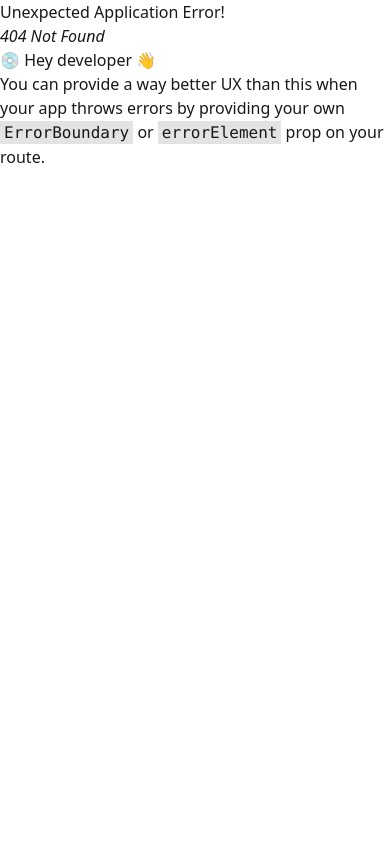
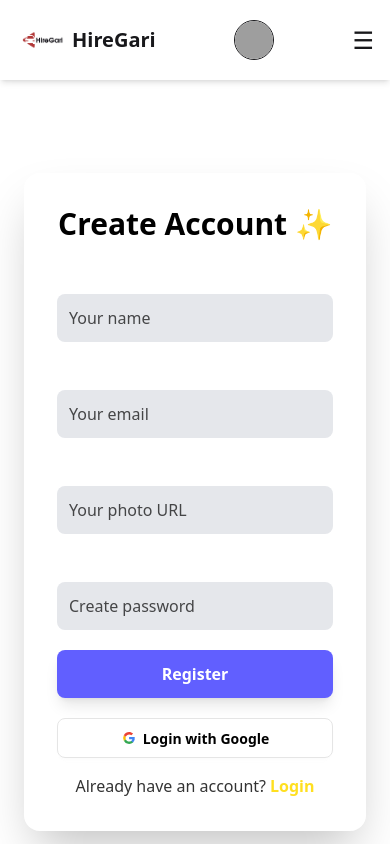
Before and after one commit to Nabil112233-ops/Car-management-client, a React (Vite) app: page /register in a window 390 px wide. Before the commit this address had no page. Shown: the top 844 px of the page. Built offline with nearby package versions, Linux system fonts and the light colour scheme; grey boxes are pictures that could not be loaded.

Commit message:
complated login and register design with responsive for all device.

```diff
--- a/package.json
+++ b/package.json
@@ -11,6 +11,7 @@
   },
   "dependencies": {
     "@tailwindcss/vite": "^4.1.17",
+    "firebase": "^12.6.0",
     "framer-motion": "^12.23.24",
     "lucide-react": "^0.553.0",
     "react": "^19.2.0",
--- a/src/App.jsx
+++ /dev/null
@@ -1,14 +0,0 @@
-import './App.css'
-
-function App() {
-
-  return (
-    <>
-      <h1 class="text-3xl font-bold underline">
-        Car management client.
-      </h1>
-    </>
-  )
-}
-
-export default App
--- /dev/null
+++ b/src/Components/Firebase/firebase.config.js
@@ -0,0 +1,20 @@
+// Import the functions you need from the SDKs you need
+import { initializeApp } from "firebase/app";
+import { getAuth } from "firebase/auth";
+// TODO: Add SDKs for Firebase products that you want to use
+// https://firebase.google.com/docs/web/setup#available-libraries
+
+// Your web app's Firebase configuration
+const firebaseConfig = {
+    apiKey: import.meta.env.VITE_apiKey,
+    authDomain: import.meta.env.VITE_authDomain,
+    projectId: import.meta.env.VITE_projectId,
+    storageBucket: import.meta.env.VITE_storageBucket,
+    messagingSenderId: import.meta.env.VITE_messagingSenderId,
+    appId: import.meta.env.VITE_appId
+};
+
+// Initialize Firebase
+export const app = initializeApp(firebaseConfig);
+
+export const auth = getAuth(app);
--- /dev/null
+++ b/src/Components/Provider/AuthProvider.jsx
@@ -0,0 +1,33 @@
+import { createUserWithEmailAndPassword, getAuth } from 'firebase/auth';
+import React, { createContext, useState } from 'react';
+import { app } from '../Firebase/firebase.config';
+
+
+
+export const AuthContext = createContext()
+const auth = getAuth(app);
+
+const AuthProvider = ({ children }) => {
+    const [user, setUser] = useState(null);
+    const [loading, setLoading] = useState(true);
+
+    const createUser = (email, password) => {
+        createUserWithEmailAndPassword(auth, email, password)
+    }
+
+    const authinfo = {
+        createUser,
+
+        loading,
+        setLoading,
+        user,
+        setUser
+    }
+    return (
+        <AuthContext.Provider value={authinfo}>
+            {children}
+        </AuthContext.Provider>
+    );
+};
+
+export default AuthProvider;
--- /dev/null
+++ b/src/Pages/Login.jsx
@@ -0,0 +1,56 @@
+import React from 'react';
+import { motion } from 'framer-motion';
+
+const Login = () => {
+    return (
+        <div className="min-h-screen flex items-center justify-center p-6">
+            <div className="w-full max-w-md bg-white/10 backdrop-blur-xl
+      p-8 rounded-2xl shadow-2xl border border-white/20 animate-fadeIn">
+
+                <h2 className="text-3xl font-bold text-center text-black mb-6">
+                    Welcome Back 👋
+                </h2>
+
+                <form className="space-y-5">
+                    <div>
+                        <label className="text-black text-sm">Email</label>
+                        <input
+                            type="email"
+                            className="w-full mt-1 p-3 rounded-lg bg-gray-200 text-black
+              placeholder-black/70 focus:outline-none focus:ring-2 focus:ring-indigo-300"
+                            placeholder="Enter your email"
+                        />
+                    </div>
+
+                    <div>
+                        <label className="text-black text-sm">Password</label>
+                        <input
+                            type="password"
+                            className="w-full mt-1 p-3 rounded-lg bg-gray-200 text-black
+              placeholder-black/70 focus:outline-none focus:ring-2 focus:ring-indigo-300"
+                            placeholder="Enter your password"
+                        />
+                    </div>
+
+                    <button className="w-full bg-indigo-500 hover:bg-indigo-600
+          text-white py-3 rounded-lg font-semibold transition-all duration-300 shadow-lg">
+                        Login
+                    </button>
+                    <button className="btn bg-white text-black border-[#e5e5e5] w-full rounded-lg p-3">
+                        <svg aria-label="Google logo" width="16" height="16" xmlns="http://www.w3.org/2000/svg" viewBox="0 0 512 512"><g><path d="m0 0H512V512H0" fill="#fff"></path><path fill="#34a853" d="M153 292c30 82 118 95 171 60h62v48A192 192 0 0190 341"></path><path fill="#4285f4" d="m386 400a140 175 0 0053-179H260v74h102q-7 37-38 57"></path><path fill="#fbbc02" d="m90 341a208 200 0 010-171l63 49q-12 37 0 73"></path><path fill="#ea4335" d="m153 219c22-69 116-109 179-50l55-54c-78-75-230-72-297 55"></path></g></svg>
+                        Login with Google
+                    </button>
+                </form>
+
+                <p className="text-center text-black mt-4">
+                    Don't have an account?
+                    <a href="/register" className="text-yellow-300 font-semibold ml-1">
+                        Register
+                    </a>
+                </p>
+            </div>
+        </div>
+    );
+};
+
+export default Login;
--- /dev/null
+++ b/src/Pages/Register.jsx
@@ -0,0 +1,75 @@
+import React from 'react';
+
+const Register = () => {
+    return (
+        <div className="min-h-screen flex items-center justify-center p-6">
+            <div className="w-full max-w-md bg-white/10 backdrop-blur-xl
+      p-8 rounded-2xl shadow-2xl border border-white/20 animate-slideUp">
+
+                <h2 className="text-3xl font-bold text-center text-black mb-6">
+                    Create Account ✨
+                </h2>
+
+                <form className="space-y-5">
+                    <div>
+                        <label className="text-white text-sm">Full Name</label>
+                        <input
+                            type="text"
+                            className="w-full mt-1 p-3 rounded-lg bg-gray-200 text-black
+              placeholder-black/70 focus:outline-none focus:ring-2 focus:ring-indigo-300"
+                            placeholder="Your name"
+                        />
+                    </div>
+
+                    <div>
+                        <label className="text-white text-sm">Email</label>
+                        <input
+                            type="email"
+                            className="w-full mt-1 p-3 rounded-lg bg-gray-200 text-black
+              placeholder-black/70 focus:outline-none focus:ring-2 focus:ring-indigo-300"
+                            placeholder="Your email"
+                        />
+                    </div>
+
+                    <div>
+                        <label className="text-white text-sm">PhotoURL</label>
+                        <input
+                            type="text"
+                            className="w-full mt-1 p-3 rounded-lg bg-gray-200 text-black
+              placeholder-black/70 focus:outline-none focus:ring-2 focus:ring-indigo-300"
+                            placeholder="Your photo URL"
+                        />
+                    </div>
+
+                    <div>
+                        <label className="text-white text-sm">Password</label>
+                        <input
+                            type="password"
+                            className="w-full mt-1 p-3 rounded-lg bg-gray-200 text-black
+              placeholder-black/70 focus:outline-none focus:ring-2 focus:ring-indigo-300"
+                            placeholder="Create password"
+                        />
+                    </div>
+
+                    <button className="w-full bg-indigo-500 hover:bg-indigo-600
+          text-white py-3 rounded-lg font-semibold transition-all duration-300 shadow-lg">
+                        Register
+                    </button>
+                    <button className="btn bg-white text-black border-[#e5e5e5] w-full rounded-lg p-3">
+                        <svg aria-label="Google logo" width="16" height="16" xmlns="http://www.w3.org/2000/svg" viewBox="0 0 512 512"><g><path d="m0 0H512V512H0" fill="#fff"></path><path fill="#34a853" d="M153 292c30 82 118 95 171 60h62v48A192 192 0 0190 341"></path><path fill="#4285f4" d="m386 400a140 175 0 0053-179H260v74h102q-7 37-38 57"></path><path fill="#fbbc02" d="m90 341a208 200 0 010-171l63 49q-12 37 0 73"></path><path fill="#ea4335" d="m153 219c22-69 116-109 179-50l55-54c-78-75-230-72-297 55"></path></g></svg>
+                        Login with Google
+                    </button>
+                </form>
+
+                <p className="text-center text-black/80 mt-4">
+                    Already have an account?
+                    <a href="/login" className="text-yellow-300 font-semibold ml-1">
+                        Login
+                    </a>
+                </p>
+            </div>
+        </div>
+    );
+};
+
+export default Register;
--- /dev/null
+++ b/src/Private Route/PrivateRoute.jsx
@@ -0,0 +1,25 @@
+import React, { useContext } from 'react';
+import { AuthContext } from '../Components/Provider/AuthProvider';
+import { Navigate, useLocation } from 'react-router';
+
+const PrivateRoute = ({ children }) => {
+    const { user, loading } = useContext(AuthContext)
+
+    const location = useLocation()
+
+    if (loading) {
+        return <div className="fixed inset-0 z-50 flex items-center justify-center bg-black/40">
+            <div className="bg-white/90 p-6 rounded-lg flex items-center gap-4 shadow-lg">
+                <span className="loading loading-ring loading-xl"></span>
+                <span className="text-gray-800 font-medium">Loading...</span>
+            </div>
+        </div>
+    }
+    if (user && user.emailVarified) {
+        return children;
+    }
+    return <Navigate to='/login' state={{ from: location }} ></Navigate>
+
+};
+
+export default PrivateRoute;
--- a/src/index.css
+++ b/src/index.css
@@ -1,2 +1,20 @@
 @import "tailwindcss";
 @plugin "daisyui";
+
+@keyframes fadeIn {
+  from { opacity: 0; transform: translateY(20px); }
+  to { opacity: 1; transform: translateY(0); }
+}
+
+@keyframes slideUp {
+  from { opacity: 0; transform: translateY(30px); }
+  to { opacity: 1; transform: translateY(0); }
+}
+
+.animate-fadeIn {
+  animation: fadeIn 0.8s ease forwards;
+}
+
+.animate-slideUp {
+  animation: slideUp 0.8s ease forwards;
+}
```
Also changed, not shown: src/main.jsx (+15 -4 lines), src/App.css (deleted), 2 other files (tests, documents, lock files or other folders).
